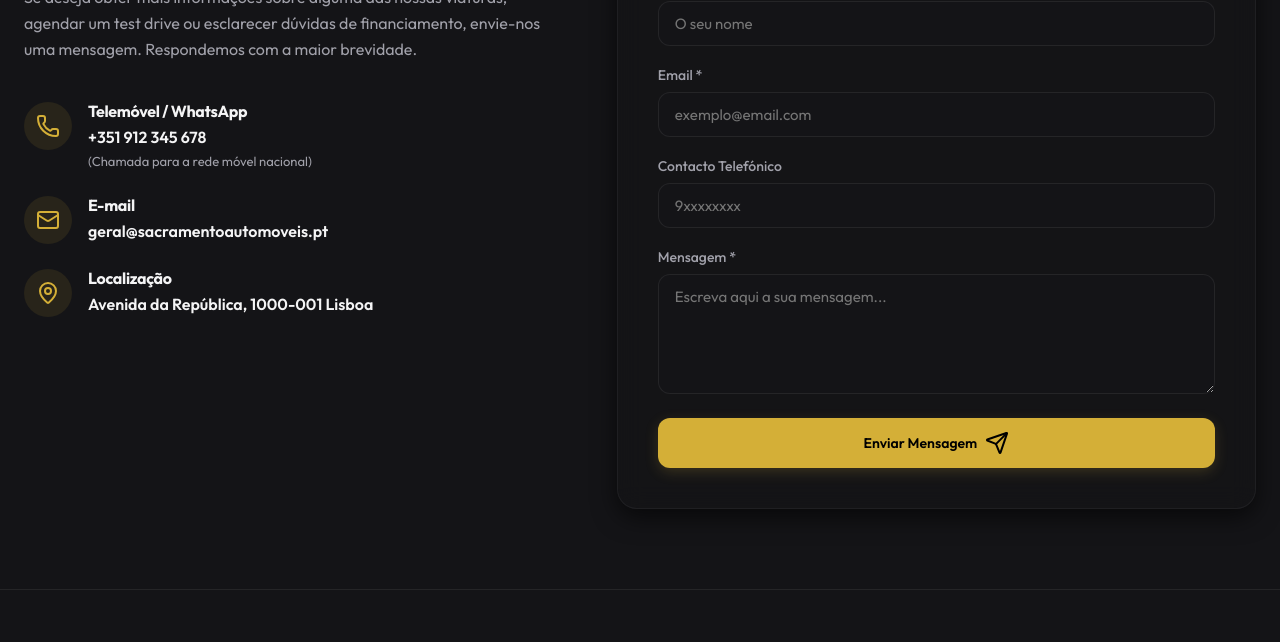
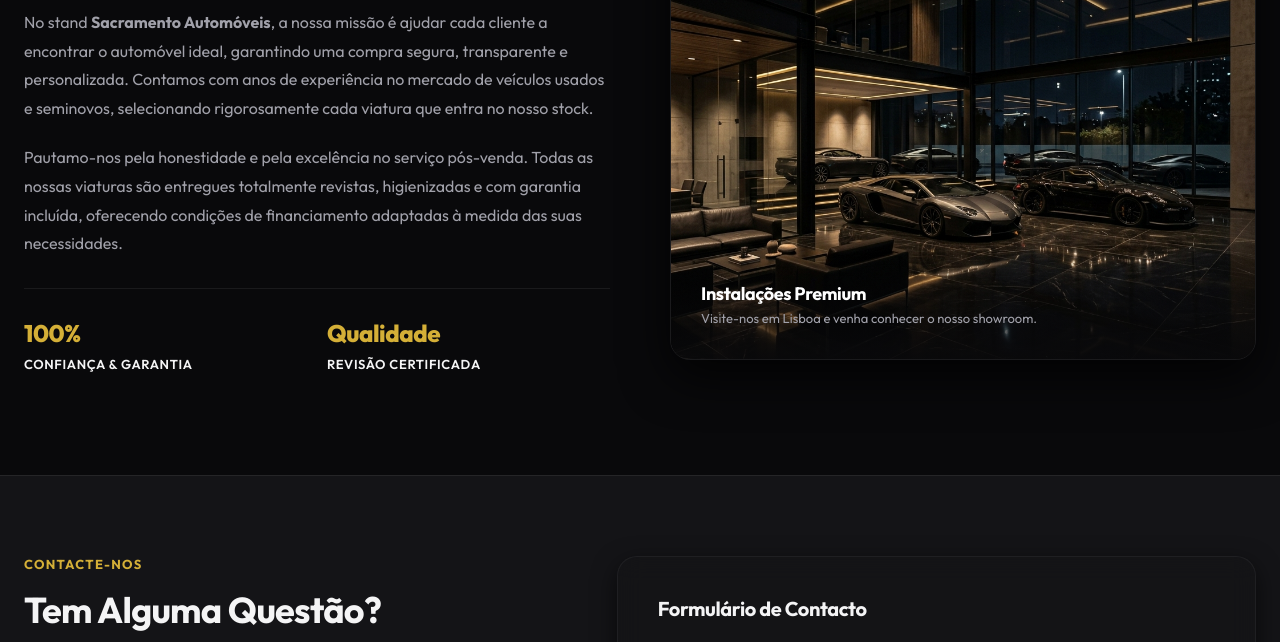
Before and after one commit to luismartinho21/SacramentoAutomoveis, a website: page public/index.html in a window 1280 px wide. Shown: the part 1554-2196 px from the top of the page. Drawn offline with nearby package versions, Linux system fonts and the light colour scheme; no server answers; a web font is replaced by a local one.

Commit message:
Add About Us section and menu link to client storefront view

```diff
--- a/public/index.html
+++ b/public/index.html
@@ -26,6 +26,7 @@
       </a>
       <nav>
         <a href="#stock" class="active">Stock</a>
+        <a href="#sobre-nos">Sobre Nós</a>
         <a href="#contactos">Contactos</a>
         <a href="admin.html" class="btn btn-secondary" style="padding: 8px 16px; font-size: 13px;">
           <i data-lucide="user"></i> Área do Vendedor
@@ -117,6 +118,47 @@
       </div>
     </section>
   </div>
+
+  <!-- SOBRE NÓS SECTION -->
+  <section id="sobre-nos" style="padding: 100px 0; background-color: var(--bg-primary); border-top: 1px solid var(--border-color);">
+    <div class="container">
+      <div style="display: grid; grid-template-columns: 1fr 1fr; gap: 60px; align-items: center;">
+
+        <!-- Left: Text -->
+        <div>
+          <span style="color: var(--accent); font-weight: 700; font-size: 13px; text-transform: uppercase; letter-spacing: 0.1em; display: block; margin-bottom: 16px;">Quem Somos</span>
+          <h2 style="font-size: 38px; margin-bottom: 24px; color: #fff;">Sacramento Automóveis</h2>
+          <p style="margin-bottom: 20px; font-size: 16px; line-height: 1.8;">
+            No stand <strong>Sacramento Automóveis</strong>, a nossa missão é ajudar cada cliente a encontrar o automóvel ideal, garantindo uma compra segura, transparente e personalizada. Contamos com anos de experiência no mercado de veículos usados e seminovos, selecionando rigorosamente cada viatura que entra no nosso stock.
+          </p>
+          <p style="margin-bottom: 30px; font-size: 16px; line-height: 1.8;">
+            Pautamo-nos pela honestidade e pela excelência no serviço pós-venda. Todas as nossas viaturas são entregues totalmente revistas, higienizadas e com garantia incluída, oferecendo condições de financiamento adaptadas à medida das suas necessidades.
+          </p>
+
+          <div style="display: grid; grid-template-columns: 1fr 1fr; gap: 20px; border-top: 1px solid var(--border-color); padding-top: 30px;">
+            <div>
+              <h4 style="color: var(--accent); font-size: 24px; font-weight: 800; margin-bottom: 6px;">100%</h4>
+              <p style="font-size: 13px; text-transform: uppercase; letter-spacing: 0.05em; font-weight: 600; color: var(--text-primary);">Confiança & Garantia</p>
+            </div>
+            <div>
+              <h4 style="color: var(--accent); font-size: 24px; font-weight: 800; margin-bottom: 6px;">Qualidade</h4>
+              <p style="font-size: 13px; text-transform: uppercase; letter-spacing: 0.05em; font-weight: 600; color: var(--text-primary);">Revisão Certificada</p>
+            </div>
+          </div>
+        </div>
+
+        <!-- Right: Image card / graphic -->
+        <div style="position: relative; border-radius: var(--border-radius-lg); overflow: hidden; aspect-ratio: 4/3; box-shadow: var(--shadow-lg); border: 1px solid var(--border-color);">
+          <img src="img/hero-bg.png" alt="Showroom Sacramento" style="width: 100%; height: 100%; object-fit: cover;">
+          <div style="position: absolute; bottom: 0; left: 0; width: 100%; background: linear-gradient(0deg, rgba(9, 9, 11, 0.9) 0%, rgba(9, 9, 11, 0) 100%); padding: 30px; text-align: left;">
+            <h5 style="color: #fff; font-size: 18px; font-weight: 700; margin-bottom: 4px;">Instalações Premium</h5>
+            <p style="font-size: 13px; color: var(--text-secondary); margin: 0;">Visite-nos em Lisboa e venha conhecer o nosso showroom.</p>
+          </div>
+        </div>
+
+      </div>
+    </div>
+  </section>
 
   <!-- CONTACT & FOOTER -->
   <section id="contactos" style="background-color: var(--bg-secondary); padding: 80px 0; border-top: 1px solid var(--border-color);">
@@ -360,6 +402,7 @@
           <h3>Links Rápidos</h3>
           <ul>
             <li><a href="#stock">Stock Online</a></li>
+            <li><a href="#sobre-nos">Sobre Nós</a></li>
             <li><a href="#contactos">Contactos</a></li>
             <li><a href="admin.html">Painel Administrativo</a></li>
           </ul>
--- a/public/js/client.js
+++ b/public/js/client.js
@@ -30,6 +30,16 @@ document.addEventListener('DOMContentLoaded', () => {
       if (e.target === carModal) closeModal();
     });
   }
+
+  // Nav Links Active Toggle
+  const navLinks = document.querySelectorAll('header nav a');
+  navLinks.forEach(link => {
+    link.addEventListener('click', (e) => {
+      if (link.getAttribute('href') === 'admin.html') return;
+      navLinks.forEach(l => l.classList.remove('active'));
+      link.classList.add('active');
+    });
+  });
 
   // Gallery Navigation
   document.getElementById('gallery-prev').addEventListener('click', prevImage);
```
